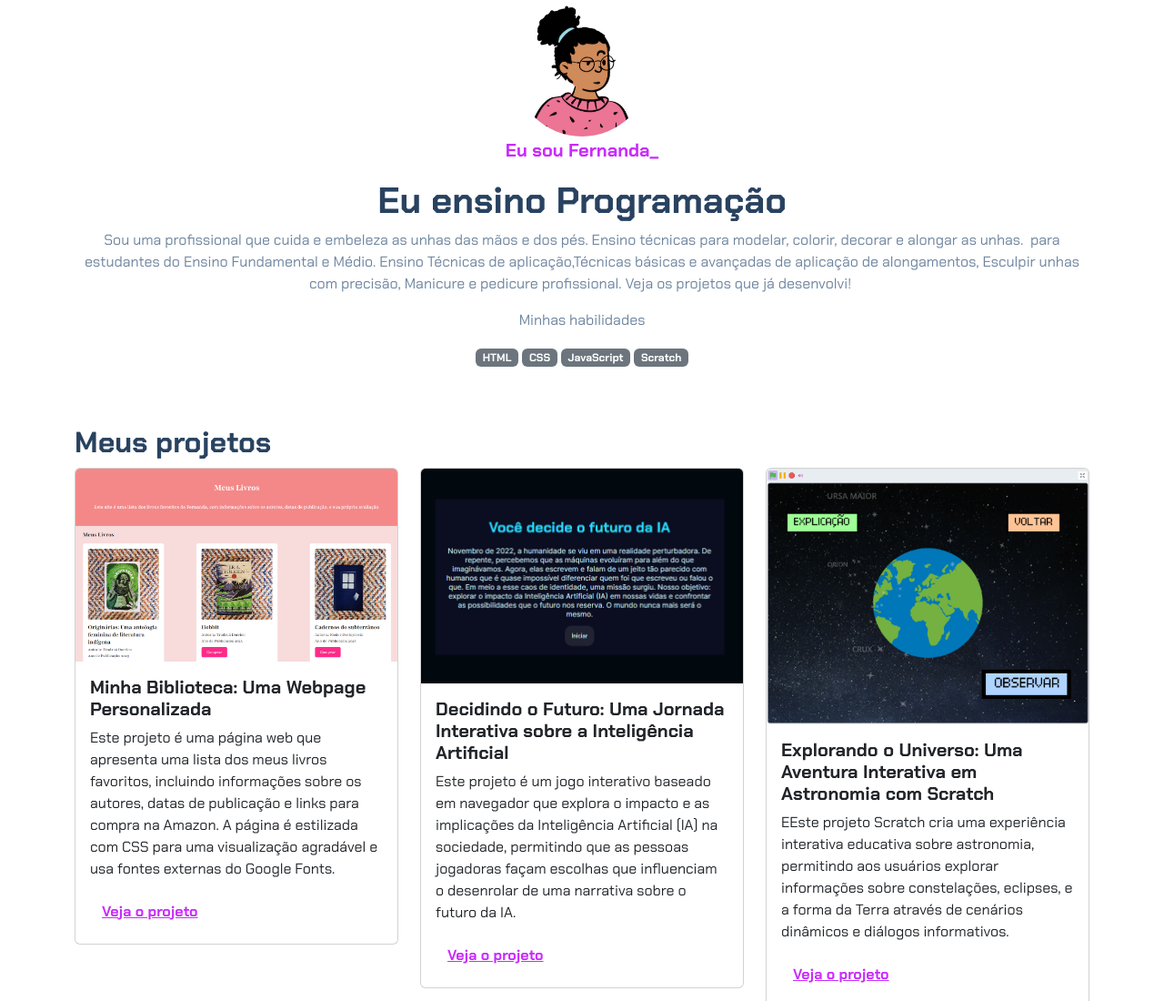
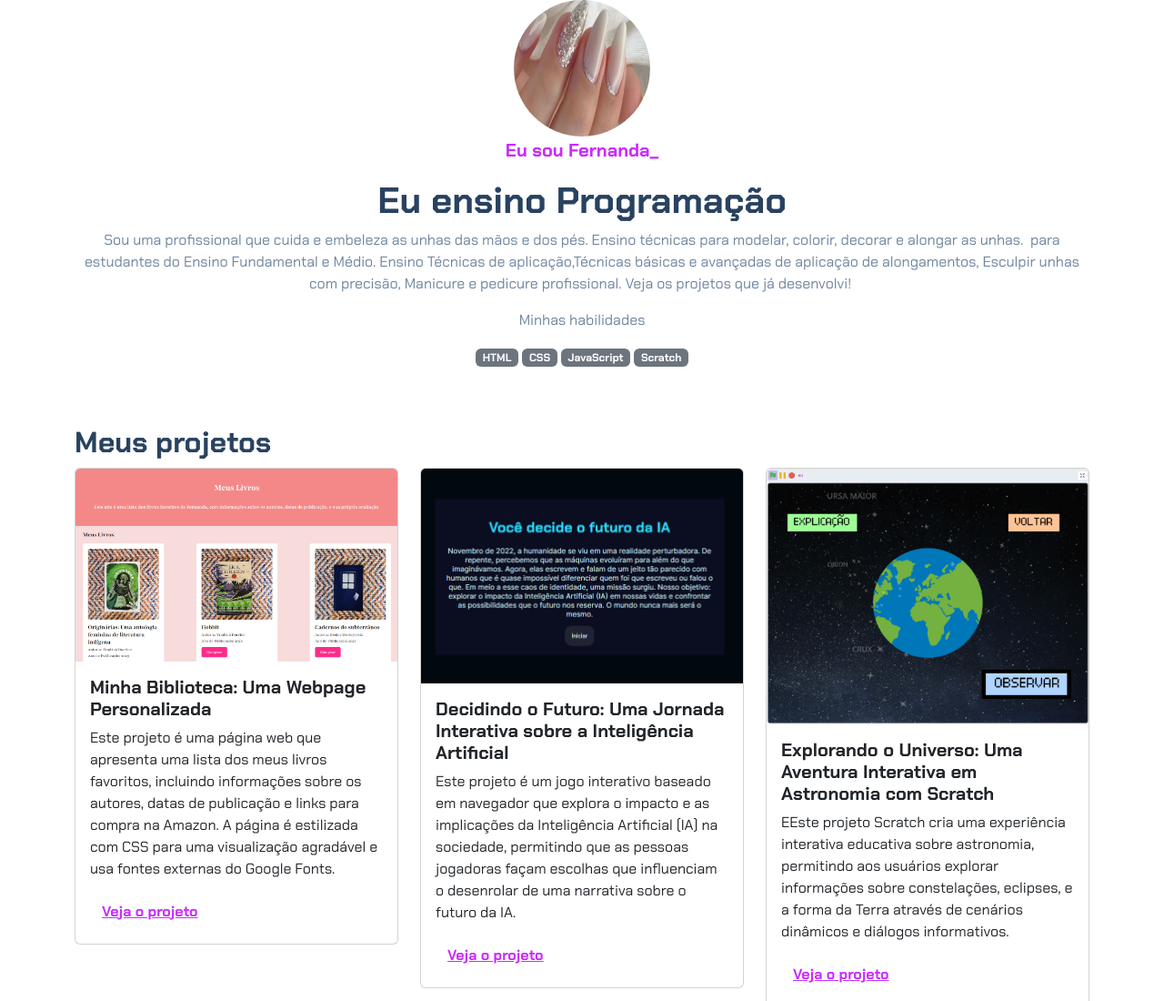
Before and after one commit to emanuellyferraz/Projeto-Portifolio-2B-Emanuelly, a plain HTML site: page index.html in a window 1280 px wide. Shown: the top 1100 px of the page at 91% size. Drawn offline with nearby package versions, Linux system fonts and the light colour scheme.

Commit message:
Update index.html

```diff
--- a/index.html
+++ b/index.html
@@ -12,7 +12,7 @@
 
 <body>
     <header class="container text-center">
-        <img src="img/avatar-perfil.png" alt="avatar da Fernanda" class="rounded-circle" width="150" height="150"
+        <img src="img/unhas-para-casamento-dicas-para-escolhas-perfeitas.jpg" alt="avatar da Fernanda" class="rounded-circle" width="150" height="150"
             srcset="">
         <p class="lead">Eu sou Fernanda_</p>
         <h1>Eu ensino Programação</h1>
```
